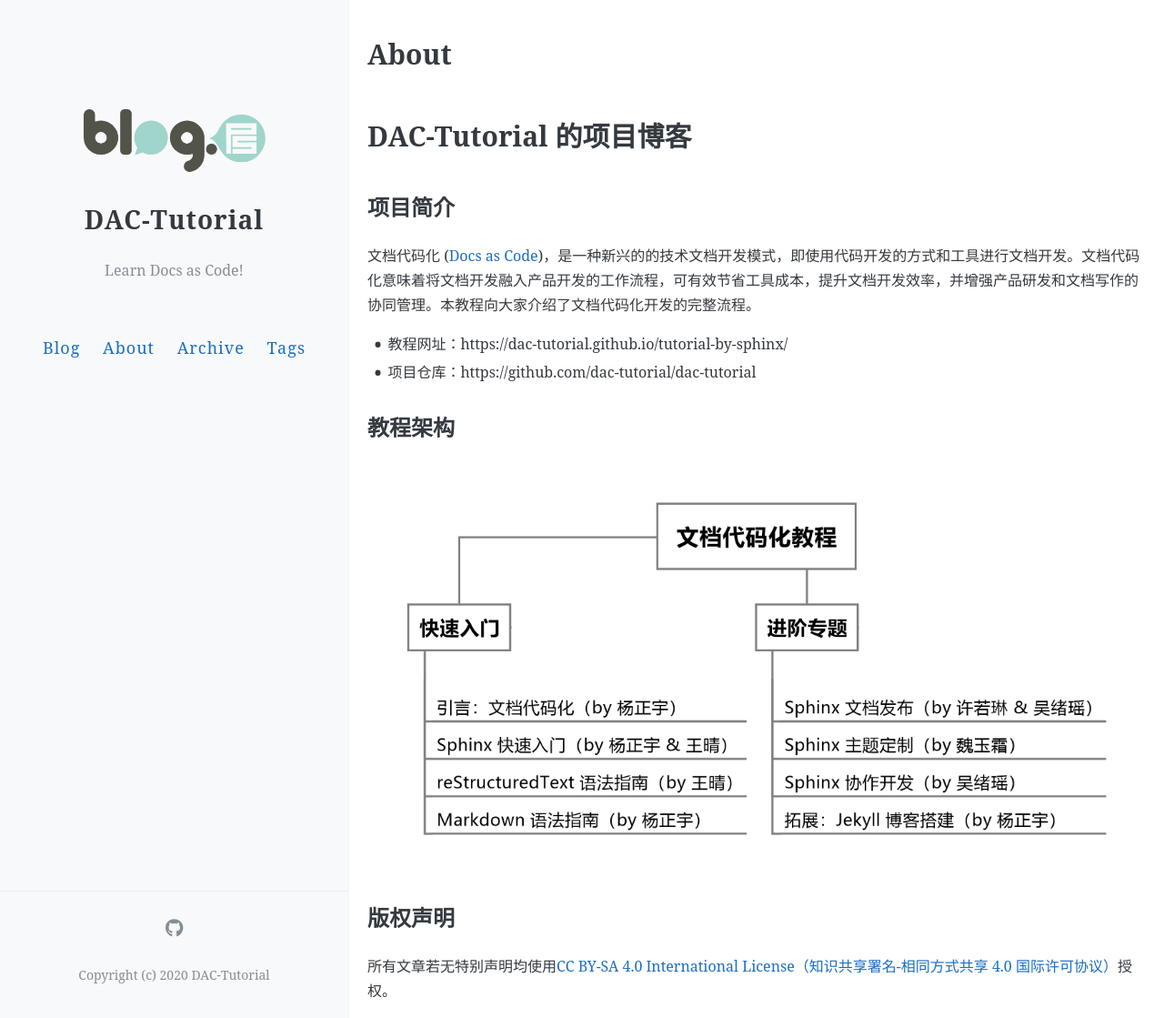
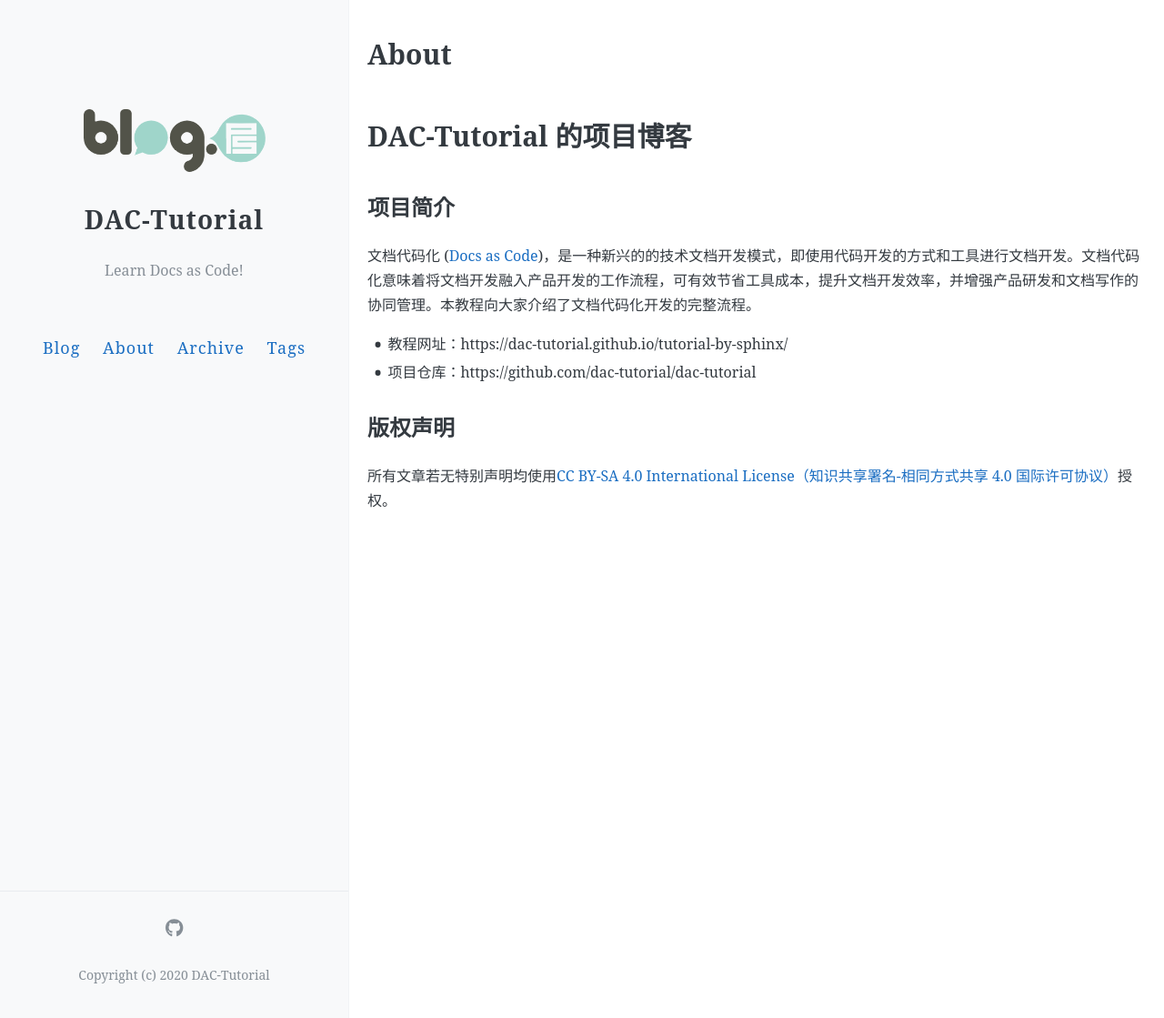
Before and after one commit to dac-tutorial/dac-tutorial.github.io, a Jekyll site: the page built from about.md, in a window 1280 px wide and 1119 px high. Shown: the whole window at 91% size. Built offline with Jekyll 4.4.1, drawn with Linux system fonts in a browser that asks for light colours; comment, search, counter and statistics services are not loaded.

Commit message:
Update about.md

```diff
--- a/about.md
+++ b/about.md
@@ -5,7 +5,6 @@ permalink: /about/
 ---
 
 # DAC-Tutorial 的项目博客
-
 
 
 ## 项目简介
@@ -16,13 +15,6 @@ permalink: /about/
 - 项目仓库：https://github.com/dac-tutorial/dac-tutorial
 
 
-
-## 教程架构
-
-![tutorial-outline](../images/tutorial-outline.png)
-
-
-
 ## 版权声明
 
 所有文章若无特别声明均使用[CC BY-SA 4.0 International License（知识共享署名-相同方式共享 4.0 国际许可协议）](http://creativecommons.org/licenses/by-sa/4.0/)授权。
```
